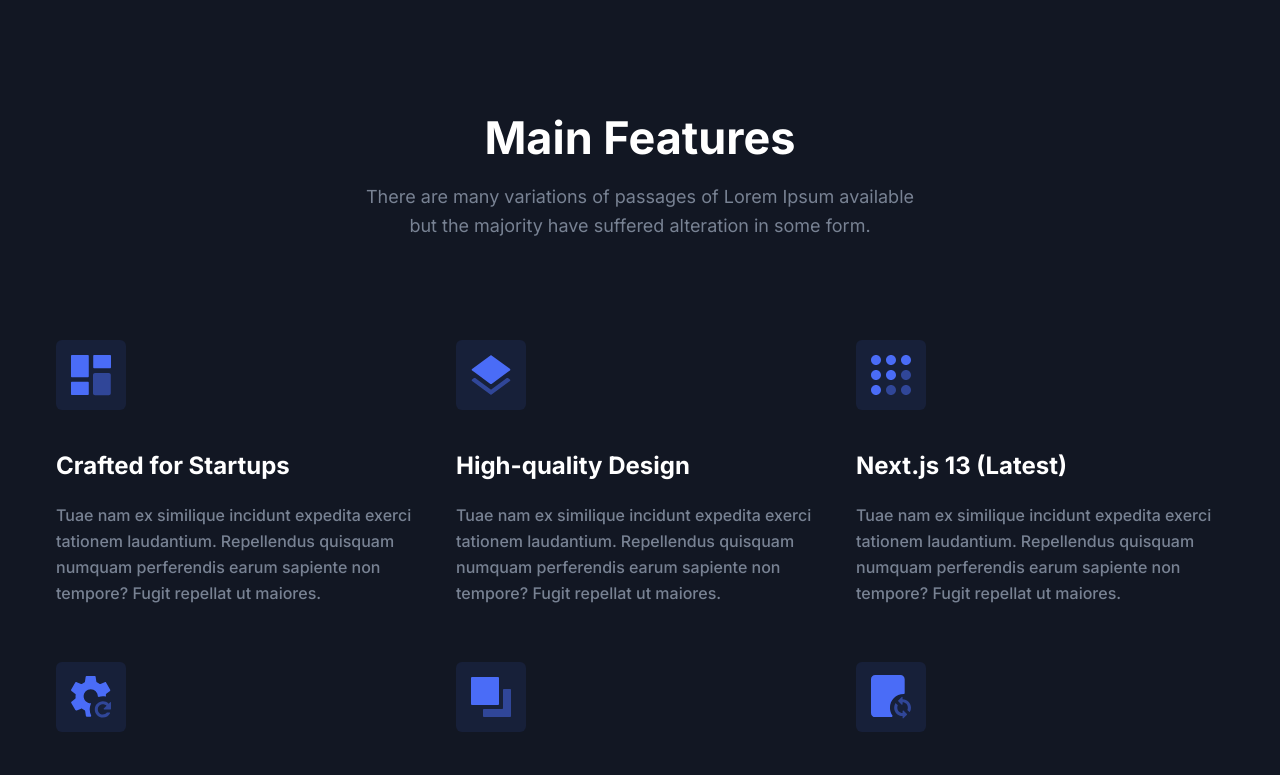
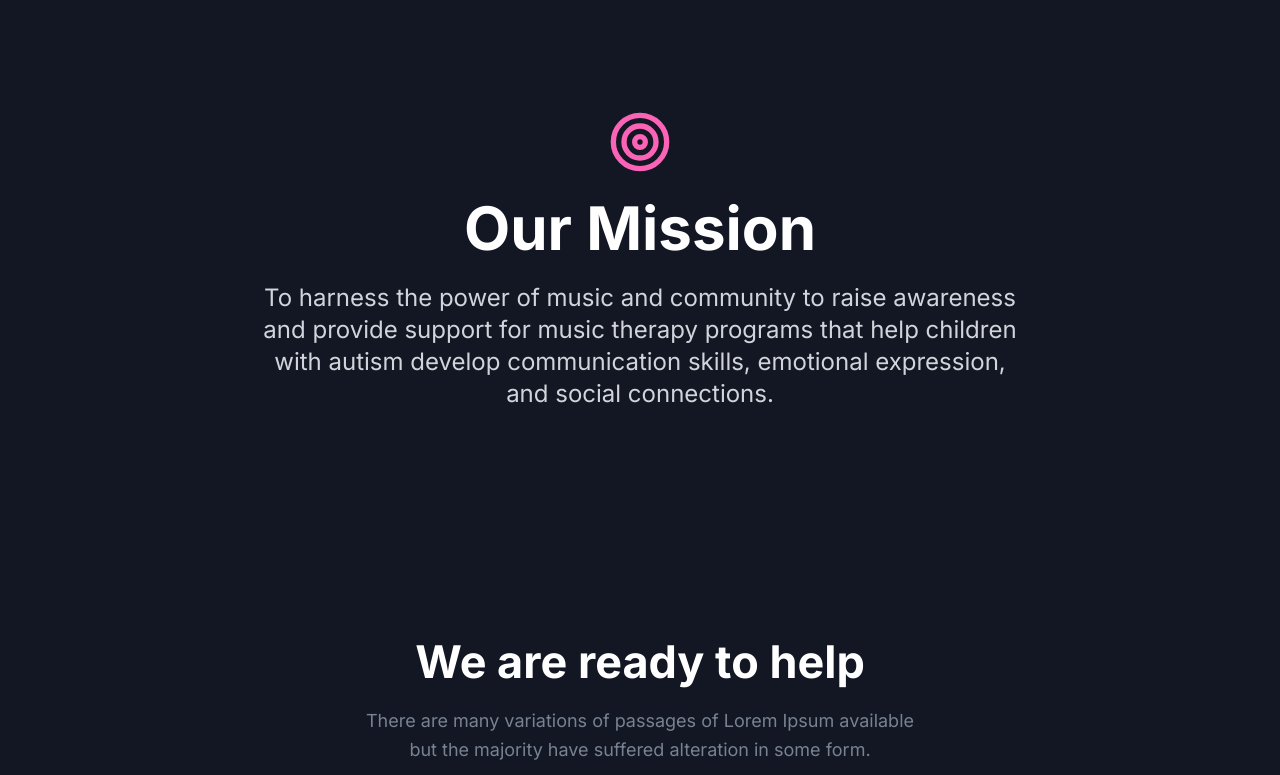
Before and after one commit to duansha/mu5ic4good, a Next.js app: page / in a window 1280 px wide. Shown: the part 684-1459 px from the top of the page. Built offline with nearby package versions, Linux system fonts and the light colour scheme.

Commit message:
Update index.tsx

```diff
--- a/src/components/Features/index.tsx
+++ b/src/components/Features/index.tsx
@@ -7,17 +7,10 @@ const Features = () => {
     <>
       <section id="features" className="py-16 md:py-20 lg:py-28">
         <div className="container">
-          <SectionTitle
-            title="Main Features"
-            paragraph="There are many variations of passages of Lorem Ipsum available but the majority have suffered alteration in some form."
-            center
-          />
-
-          <div className="grid grid-cols-1 gap-x-8 gap-y-14 md:grid-cols-2 lg:grid-cols-3">
-            {featuresData.map((feature) => (
-              <SingleFeature key={feature.id} feature={feature} />
-            ))}
-          </div>
+          <div className="max-w-4xl mx-auto px-4 text-center">
+        <svg xmlns="http://www.w3.org/2000/svg" width="24" height="24" viewBox="0 0 24 24" fill="none" stroke="currentColor" strokeWidth="2" strokeLinecap="round" strokeLinejoin="round" className="lucide lucide-target w-16 h-16 text-pink-400 mx-auto mb-6"><circle cx="12" cy="12" r="10"></circle><circle cx="12" cy="12" r="6"></circle><circle cx="12" cy="12" r="2"></circle></svg>
+        <h1 className="text-5xl md:text-6xl font-bold mb-6">Our Mission</h1><p className="text-xl md:text-2xl text-gray-800 dark:text-gray-300 max-w-3xl mx-auto">To harness the power of music and community to raise awareness and provide support for music therapy programs that help children with autism develop communication skills, emotional expression, and social connections.</p>
+        </div>
         </div>
       </section>
     </>
```
